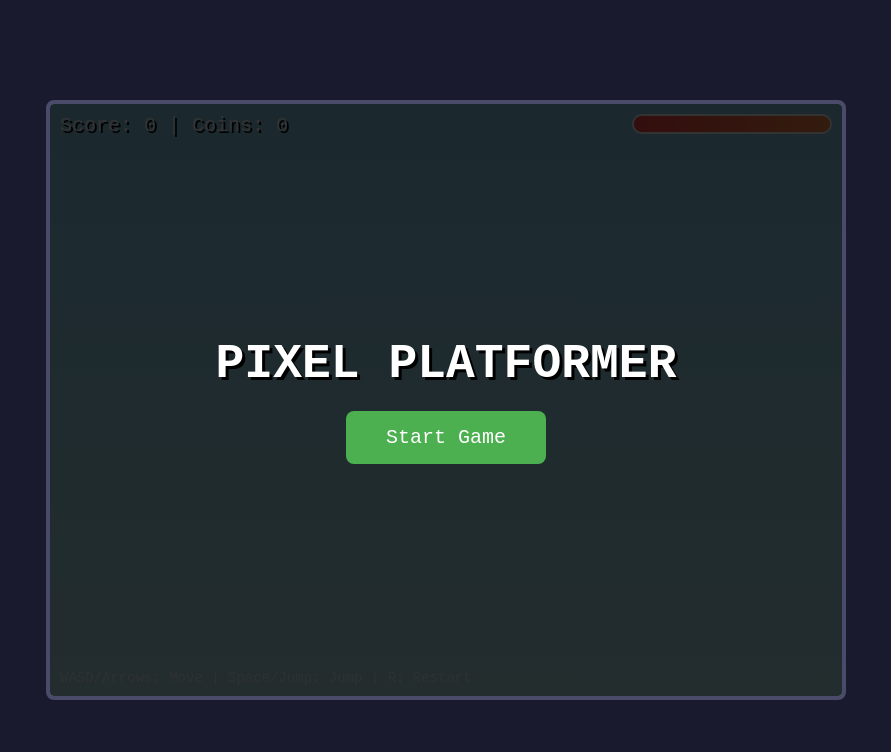
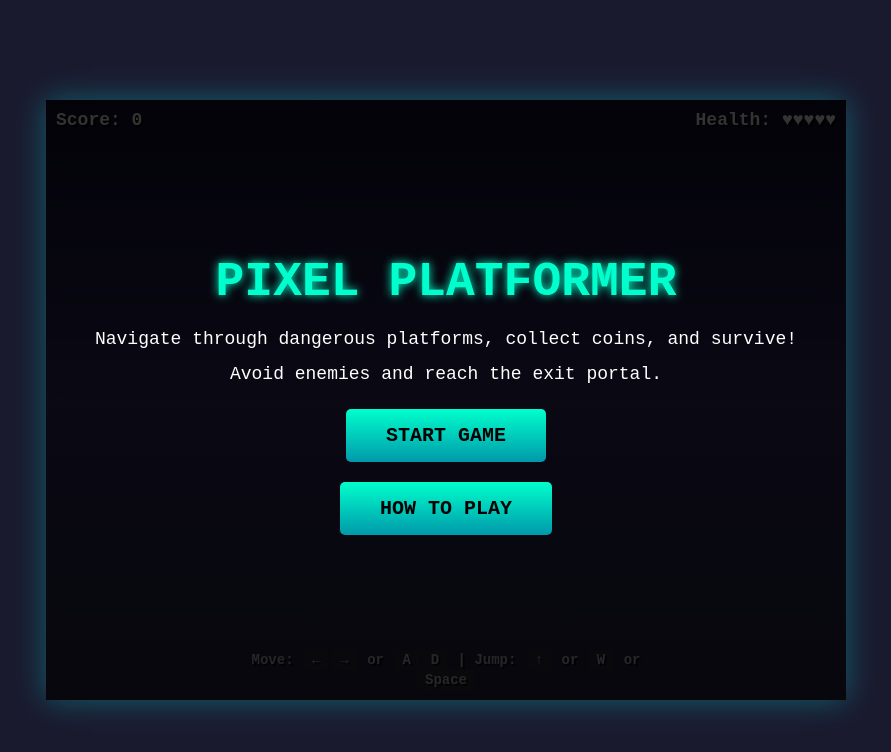
Before and after one commit to hardcoregamingsyle/main-4185, a website: page src/index.html in a window 1280 px wide. Shown: the whole page, without its empty margins (194-1085 px from the left). Drawn offline with Linux system fonts and the light colour scheme.

Commit message:
Coder: Looking at the existing files, I see there's a significant mismatch between the project goal (an HTM...

```diff
--- a/src/index.html
+++ b/src/index.html
@@ -2,7 +2,7 @@
 <html lang="en">
 <head>
     <meta charset="UTF-8">
-    <meta name="viewport" content="width=device-width, initial-scale=1.0">
+    <meta name="viewport" content="width=device-width, initial-scale=1.0, user-scalable=no">
     <title>Pixel Platformer</title>
     <style>
         * {
@@ -12,7 +12,7 @@
         }
 
         body {
-            background: #1a1a2e;
+            background-color: #1a1a2e;
             display: flex;
             justify-content: center;
             align-items: center;
@@ -25,14 +25,13 @@
             position: relative;
             width: 800px;
             height: 600px;
-            border: 4px solid #4a4a6a;
-            border-radius: 8px;
-            overflow: hidden;
-            background: linear-gradient(to bottom, #87CEEB 0%, #B0E0E6 100%);
+            box-shadow: 0 0 30px rgba(0, 255, 255, 0.3);
         }
 
-        canvas {
+        #gameCanvas {
             display: block;
+            background: linear-gradient(to bottom, #0f0c29, #302b63, #24243e);
+            image-rendering: pixelated;
         }
 
         #ui-layer {
@@ -44,42 +43,34 @@
             pointer-events: none;
         }
 
-        .hud {
+        .hud-element {
             position: absolute;
+            color: #fff;
+            text-shadow: 2px 2px 0 #000;
+            font-weight: bold;
+            font-size: 18px;
+        }
+
+        #score-display {
             top: 10px;
             left: 10px;
-            color: white;
-            font-size: 20px;
-            text-shadow: 2px 2px 0 #000;
         }
 
-        .health-bar {
-            position: absolute;
+        #health-display {
             top: 10px;
             right: 10px;
-            width: 200px;
-            height: 20px;
-            background: #333;
-            border: 2px solid #fff;
-            border-radius: 10px;
-            overflow: hidden;
         }
 
-        .health-fill {
-            height: 100%;
-            background: linear-gradient(to right, #ff4444, #ff8844);
-            transition: width 0.3s ease;
+        #controls-hint {
+            bottom: 10px;
+            left: 50%;
+            transform: translateX(-50%);
+            font-size: 14px;
+            opacity: 0.7;
+            text-align: center;
         }
 
-        .controls-hint {
-            position: absolute;
-            bottom: 10px;
-            left: 10px;
-            color: rgba(255, 255, 255, 0.7);
-            font-size: 14px;
-        }
-
-        .overlay {
+        #overlay {
             position: absolute;
             top: 0;
             left: 0;
@@ -90,8 +81,8 @@
             flex-direction: column;
             justify-content: center;
             align-items: center;
-            color: white;
             pointer-events: auto;
+            z-index: 100;
         }
 
         .hidden {
@@ -99,68 +90,63 @@
         }
 
         h1 {
+            color: #00ffcc;
             font-size: 48px;
             margin-bottom: 20px;
-            text-shadow: 3px 3px 0 #000;
+            text-shadow: 0 0 10px #00ffcc;
+        }
+
+        p {
+            color: #fff;
+            font-size: 18px;
+            margin-bottom: 15px;
         }
 
         button {
+            background: linear-gradient(to bottom, #00ffcc, #0099aa);
+            border: none;
             padding: 15px 40px;
             font-size: 20px;
-            font-family: inherit;
-            background: #4CAF50;
-            color: white;
-            border: none;
-            border-radius: 8px;
+            font-family: 'Courier New', monospace;
+            font-weight: bold;
+            color: #000;
             cursor: pointer;
-            transition: transform 0.1s;
+            margin: 10px;
+            border-radius: 5px;
+            transition: all 0.3s ease;
         }
 
         button:hover {
+            background: linear-gradient(to bottom, #00ffee, #00bbdd);
             transform: scale(1.05);
-            background: #45a049;
         }
 
-        button:active {
-            transform: scale(0.95);
+        .key {
+            display: inline-block;
+            background: #333;
+            padding: 2px 8px;
+            border-radius: 3px;
+            margin: 0 2px;
         }
     </style>
 </head>
 <body>
     <div id="game-container">
-        <canvas id="game-canvas" width="800" height="600"></canvas>
-
+        <canvas id="gameCanvas" width="800" height="600"></canvas>
         <div id="ui-layer">
-            <div class="hud">
-                Score: <span id="score">0</span> | Coins: <span id="coins">0</span>
+            <div id="score-display" class="hud-element">Score: 0</div>
+            <div id="health-display" class="hud-element">Health: ♥♥♥♥♥</div>
+            <div id="controls-hint" class="hud-element">
+                Move: <span class="key">←</span><span class="key">→</span> or <span class="key">A</span><span class="key">D</span> |
+                Jump: <span class="key">↑</span> or <span class="key">W</span> or <span class="key">Space</span>
             </div>
-
-            <div class="health-bar">
-                <div class="health-fill" id="health-fill" style="width: 100%;"></div>
-            </div>
-
-            <div class="controls-hint">
-                WASD/Arrows: Move | Space/Jump: Jump | R: Restart
-            </div>
-
-            <div id="start-screen" class="overlay">
-                <h1>PIXEL PLATFORMER</h1>
-                <button id="start-btn">Start Game</button>
-            </div>
-
-            <div id="game-over-screen" class="overlay hidden">
-                <h1>GAME OVER</h1>
-                <p>Score: <span id="final-score">0</span></p>
-                <br>
-                <button id="restart-btn">Try Again</button>
-            </div>
-
-            <div id="win-screen" class="overlay hidden">
-                <h1>YOU WIN!</h1>
-                <p>Final Score: <span id="win-score">0</span></p>
-                <br>
-                <button id="play-again-btn">Play Again</button>
-            </div>
+        </div>
+        <div id="overlay">
+            <h1>PIXEL PLATFORMER</h1>
+            <p>Navigate through dangerous platforms, collect coins, and survive!</p>
+            <p>Avoid enemies and reach the exit portal.</p>
+            <button id="start-btn">START GAME</button>
+            <button id="how-to-play-btn">HOW TO PLAY</button>
         </div>
     </div>
 
```
